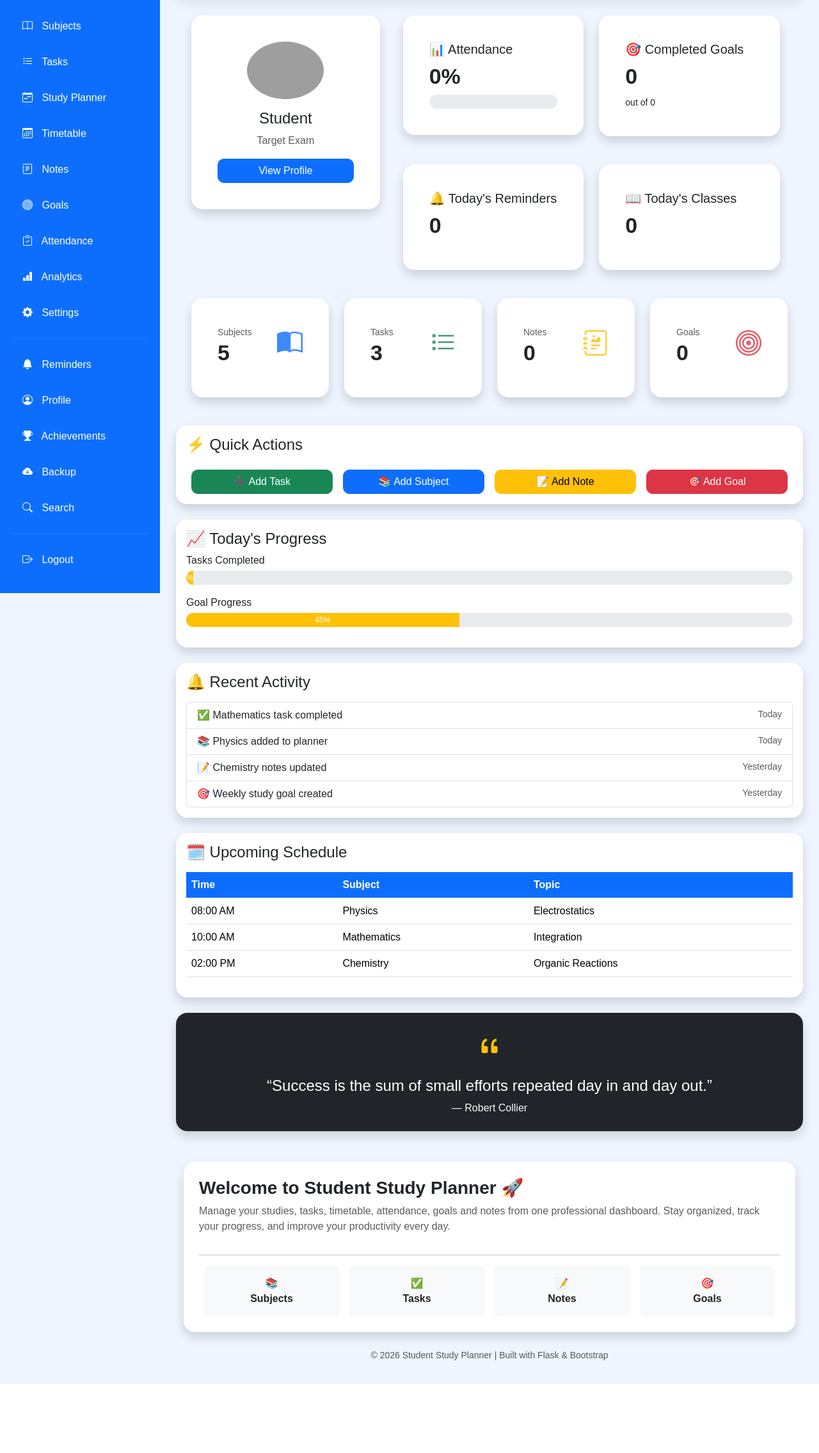
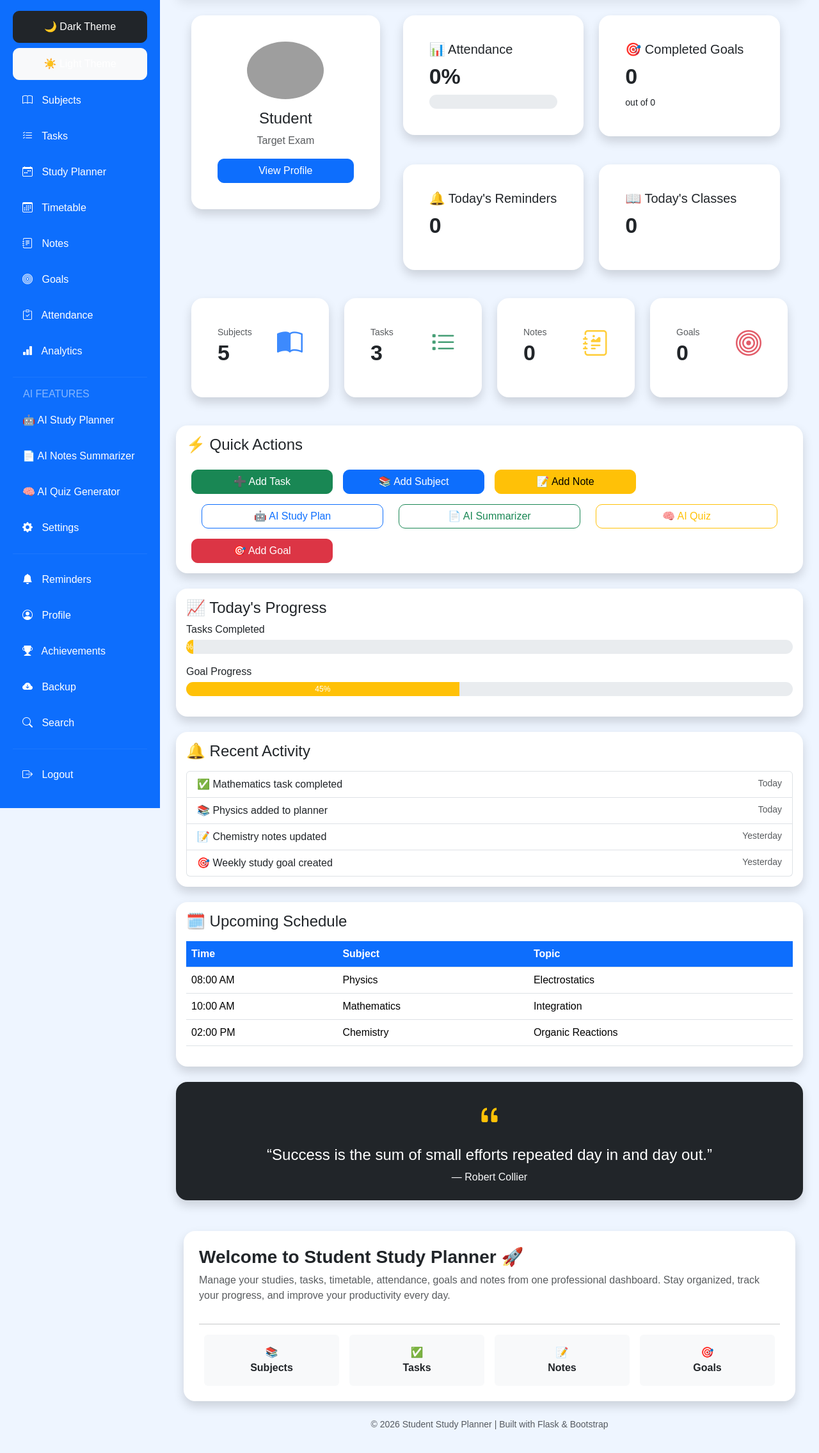
Before and after one commit to RITWIKGUPTA-AI/Student-Study-Planner-Web, a Flask app: page /dashboard in a window 1280 px wide. Shown: the part 167-2438 px from the top of the page at 64% size. Before the commit the page ends 2330 px from the top, so only its background shows below. Run offline with Flask 3, Linux system fonts and the light colour scheme; grey boxes are pictures that could not be loaded.

Commit message:
Add files via upload

```diff
--- a/app.py
+++ b/app.py
@@ -1,5 +1,8 @@
 from flask import Flask, render_template, request, redirect, url_for, flash, session
 from datetime import datetime
+from openai import OpenAI
+from dotenv import load_dotenv
+import os
 
 from utils.auth import check_login
 from utils.json_manager import read_json
@@ -13,6 +16,7 @@ from routes.planner import planner_bp
 from routes.notes import notes_bp
 from routes.goals import goals_bp
 from routes.attendance import attendance_bp
+from flask import session, redirect, url_for
 from routes.timetable import timetable_bp
 from routes.analytics import analytics_bp
 from routes.settings import settings_bp
@@ -21,10 +25,16 @@ from routes.profile import profile_bp
 from routes.achievements import achievements_bp
 from routes.backup import backup_bp
 from routes.search import search_bp
+load_dotenv()
+
+client = OpenAI(
+    api_key=os.getenv("OPENAI_API_KEY")
+)
 app = Flask(__name__)
 
 # Secret key
-app.secret_key = "student_planner_secret_key"
+app.secret_key = os.environ.get("SECRET_KEY", "studentplanner123")
+OPENAI_API_KEY = os.environ.get("OPENAI_API_KEY")
 
 # Register Blueprints
 app.register_blueprint(search_bp)
@@ -41,6 +51,124 @@ app.register_blueprint(goals_bp)
 app.register_blueprint(attendance_bp)
 app.register_blueprint(timetable_bp)
 app.register_blueprint(analytics_bp)
+@app.route("/dark-theme")
+def dark_theme():
+
+    session["theme"] = "dark"
+
+    return redirect(request.referrer or url_for("dashboard"))
+
+
+@app.route("/light-theme")
+def light_theme():
+
+    session["theme"] = "light"
+
+    return redirect(request.referrer or url_for("dashboard"))
+@app.route("/ai-quiz", methods=["GET", "POST"])
+def ai_quiz():
+
+    quiz = ""
+
+    if request.method == "POST":
+
+        topic = request.form["topic"]
+
+        prompt = f"""
+        Generate 10 multiple-choice questions for the topic: {topic}.
+
+        For each question provide:
+        - Question
+        - 4 options (A, B, C, D)
+        - Correct answer
+        - Short explanation
+        """
+
+        response = client.chat.completions.create(
+            model="gpt-4o-mini",
+            messages=[
+                {
+                    "role": "system",
+                    "content": "You are an expert exam question setter."
+                },
+                {
+                    "role": "user",
+                    "content": prompt
+                }
+            ]
+        )
+
+        quiz = response.choices[0].message.content
+
+    return render_template(
+        "ai_quiz.html",
+        quiz=quiz
+    )
+@app.route("/ai-summarizer", methods=["GET", "POST"])
+def ai_summarizer():
+
+    summary = ""
+
+    if request.method == "POST":
+
+        notes = request.form["notes"]
+
+        response = client.chat.completions.create(
+            model="gpt-4o-mini",
+            messages=[
+                {
+                    "role": "system",
+                    "content": "Summarize notes into short exam-ready bullet points."
+                },
+                {
+                    "role": "user",
+                    "content": notes
+                }
+            ]
+        )
+
+        summary = response.choices[0].message.content
+
+    return render_template(
+        "ai_summarizer.html",
+        summary=summary
+    )
+@app.route("/ai-study-plan", methods=["GET", "POST"])
+def ai_study_plan():
+
+    plan = ""
+
+    if request.method == "POST":
+
+        subjects = request.form["subjects"]
+        exam_date = request.form["exam_date"]
+        study_hours = request.form["study_hours"]
+
+        prompt = f"""
+        Create a detailed study plan for a Class 11/12 student.
+
+        Subjects: {subjects}
+        Exam Date: {exam_date}
+        Daily Study Hours: {study_hours}
+
+        Make a day-wise timetable with revision and mock tests.
+        Keep it practical and motivating.
+        """
+
+        response = client.chat.completions.create(
+            model="gpt-4o-mini",
+            messages=[
+                {"role": "system", "content": "You are an expert academic planner."},
+                {"role": "user", "content": prompt}
+            ]
+        )
+
+        plan = response.choices[0].message.content
+
+    return render_template(
+        "ai_study_plan.html",
+        plan=plan
+    )
 @app.route("/register", methods=["GET", "POST"])
 def register():
 
@@ -105,41 +233,47 @@ def register():
 # --------------------------------
 @app.route("/", methods=["GET", "POST"])
 @app.route("/login", methods=["GET", "POST"])
-@app.route("/login", methods=["GET", "POST"])
 def login():
 
     if request.method == "POST":
 
-        username = request.form["username"]
-        password = request.form["password"]
+        username = request.form.get("username")
+        password = request.form.get("password")
+        print("---------- LOGIN DEBUG ----------")
+        print("Entered username:", username)
+        print("Entered password:", password)
+        print("Users loaded:", users)
+        print("--------------------------------")
+
+        print("ENTERED USERNAME:", username)
+        print("ENTERED PASSWORD:", password)
 
         users = read_json("students.json")
 
-
-        print("USERS FROM JSON:", users)
-
+        print("USERS FROM FILE:", users)
 
         for user in users:
+
+            print("CHECKING USER:", user)
 
             if (
                 user.get("username") == username
                 and user.get("password") == password
             ):
 
+                print("LOGIN SUCCESS")
+
                 session["username"] = username
                 session["name"] = user.get("name")
 
-                return redirect(
-                    url_for("dashboard")
-                )
+                return redirect(url_for("dashboard"))
 
 
+        print("LOGIN FAILED")
         flash("Invalid username or password")
 
 
-    return render_template("login.html")
-
-
+    return str(users)
 # --------------------------------
 # Dashboard
 # --------------------------------
@@ -307,8 +441,7 @@ def internal_error(error):
 # Run Application
 # --------------------------------
 if __name__ == "__main__":
-    app.run(host="0.0.0.0", port=5000)
-# ===============================
+    app.run(host="0.0.0.0", port=5000, debug=True)
 # Error Pages
 # ===============================
 
--- a/templates/dashboard.html
+++ b/templates/dashboard.html
@@ -22,6 +22,12 @@ Dashboard
         <a href="/dashboard">
             <i class="bi bi-speedometer2"></i>
             Dashboard
+        </a>
+        <a href="{{ url_for('dark_theme') }}" class="btn btn-dark">
+            🌙 Dark Theme
+        </a>
+        <a href="{{ url_for('light_theme') }}" class="btn btn-light">
+            ☀️ Light Theme
         </a>
 
         <a href="/subjects">
@@ -62,6 +68,23 @@ Dashboard
         <a href="{{ url_for('analytics.analytics') }}">
             <i class="bi bi-bar-chart-fill"></i>
             Analytics
+        </a>
+        <hr>
+
+        <h6 class="text-uppercase text-white-50 px-3 mt-3">
+            AI Features
+        </h6>
+
+        <a href="{{ url_for('ai_study_plan') }}">
+            🤖 AI Study Planner
+        </a>
+
+        <a href="{{ url_for('ai_summarizer') }}">
+            📄 AI Notes Summarizer
+        </a>
+
+        <a href="{{ url_for('ai_quiz') }}">
+            🧠 AI Quiz Generator
         </a>
 
         <a href="{{ url_for('settings.settings') }}">
@@ -537,6 +560,42 @@ Dashboard
                         </a>
 
                     </div>
+                    <div class="row mt-3">
+
+                        <div class="col-md-4">
+
+                            <a href="{{ url_for('ai_study_plan') }}"
+                                class="btn btn-outline-primary w-100">
+
+                                    🤖 AI Study Plan
+
+                            </a>
+
+                        </div>
+
+                        <div class="col-md-4">
+
+                            <a href="{{ url_for('ai_summarizer') }}"
+                                class="btn btn-outline-success w-100">
+
+                                    📄 AI Summarizer
+
+                            </a>
+
+                        </div>
+
+                        <div class="col-md-4">
+
+                            <a href="{{ url_for('ai_quiz') }}"
+                                class="btn btn-outline-warning w-100">
+
+                                    🧠 AI Quiz
+
+                            </a>
+
+                        </div>
+
+                    </div>
 
                     <div class="col-md-3">
 
```
Also changed, not shown: templates/ai_quiz.html (added, +33 -0 lines), templates/ai_study_plan.html (added, +46 -0 lines), templates/ai_summarizer.html (added, +33 -0 lines), templates/login.html (+9 -28 lines).
